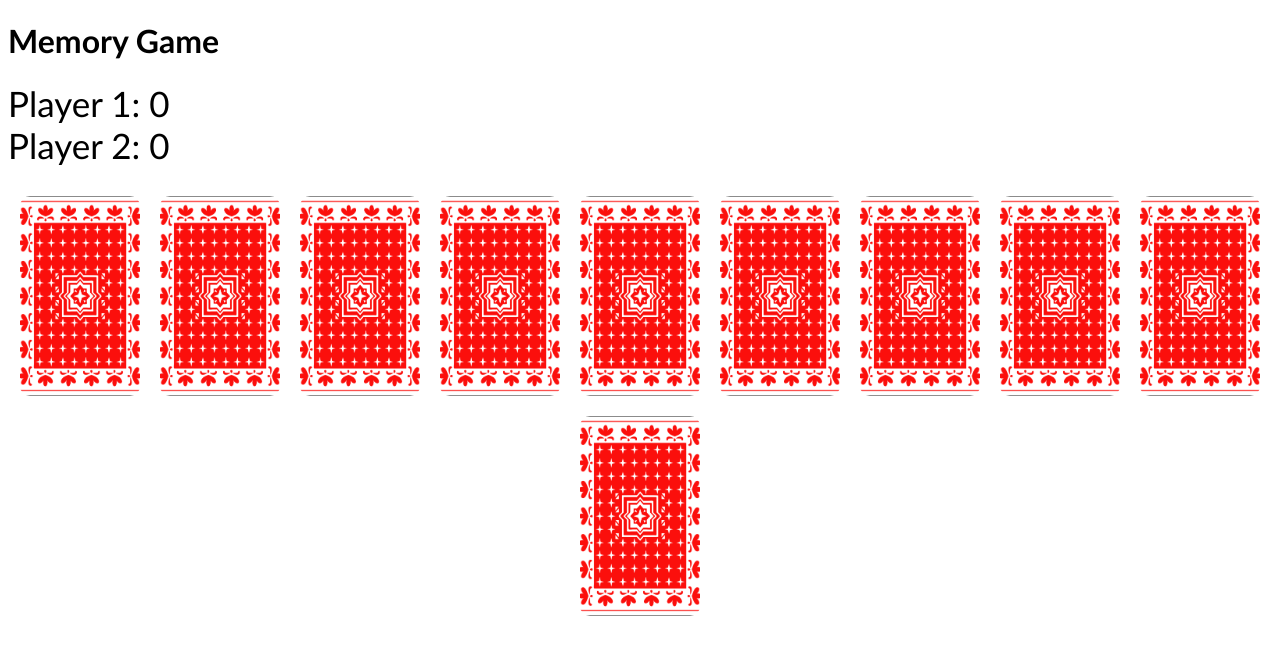
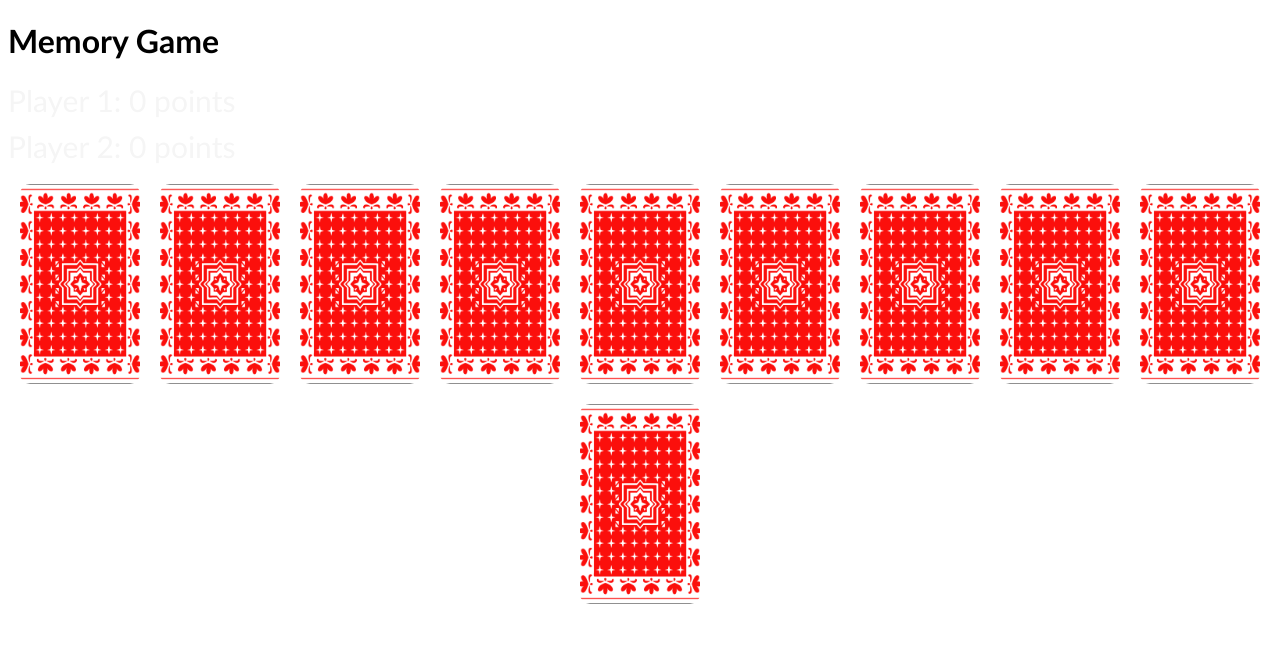
Before and after one commit to TomerMiz10/Memory-Game, a website: page index.html in a window 1280 px wide. Both pictures are taken after typing "5" into the empty fields and a click on the button "Submit". Drawn offline with Linux system fonts and the light colour scheme.

Commit message:
Add files via upload

```diff
--- a/script.js
+++ b/script.js
@@ -102,8 +102,8 @@ function setImageToCardBack(newCard) {
 
 
 function updateScores(){
-  score1Div.textContent = "Player 1: "+player1Score;
-  score2Div.textContent = "Player 2: "+player2Score;
+  score1Div.textContent = "Player 1: "+player1Score + " points";
+  score2Div.textContent = "Player 2: "+player2Score  + " points";
 }
 
 // Remove the form element and its children from the DOM.
--- a/style.css
+++ b/style.css
@@ -19,9 +19,10 @@ body {
     height: 30px;
   }
 
-  #score {
-    font-size: 35px;
-    margin-bottom: 20px;
+  #score, #score1, #score2 {
+    font-size: 30px;
+    margin-bottom: 10px;
+    color: whitesmoke;
   }
 
   #memory-cards {
@@ -46,8 +47,8 @@ body {
     transform: scale(1.1);
   }
 
-  #timer{
-    font-size: 20px;
-    margin-bottom: 20px;
-    height: 30px;
+  #timer, #result{
+    font-size: 35px;
+    margin-bottom: 25px;
+    height: 35px;
   }
```
